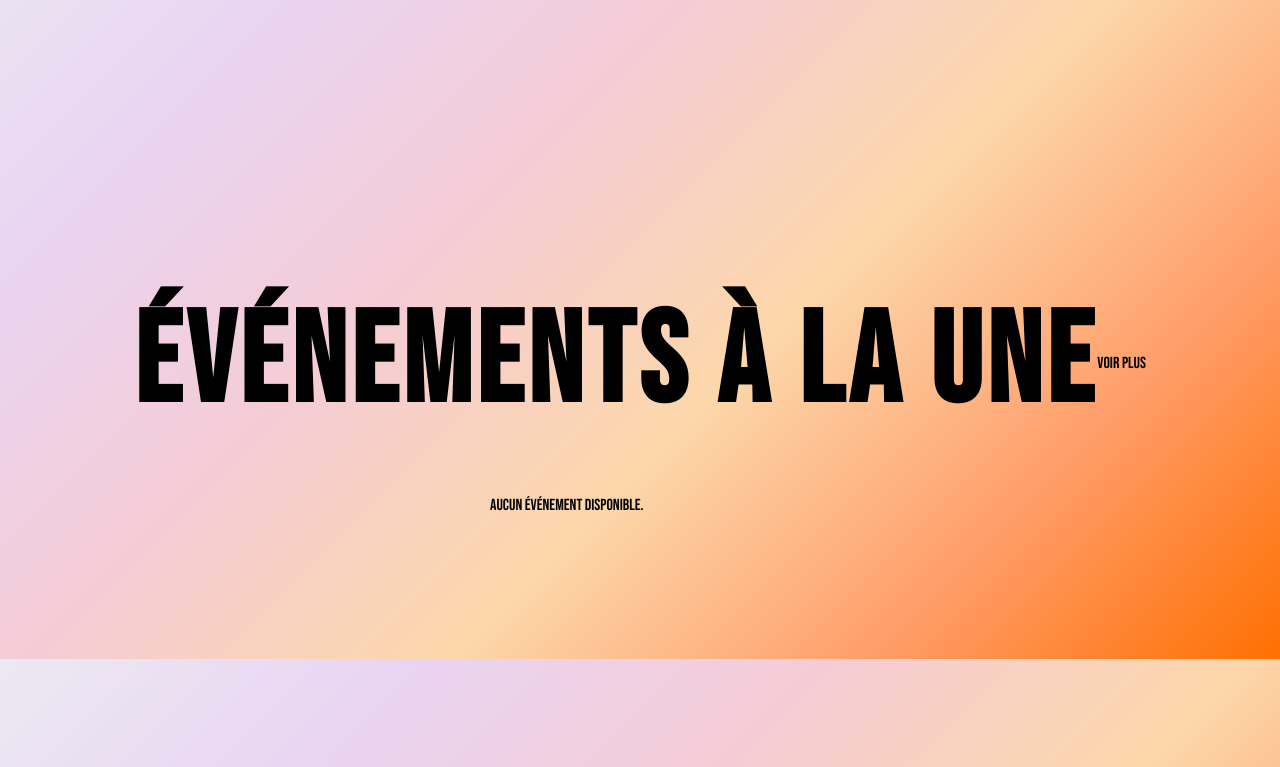
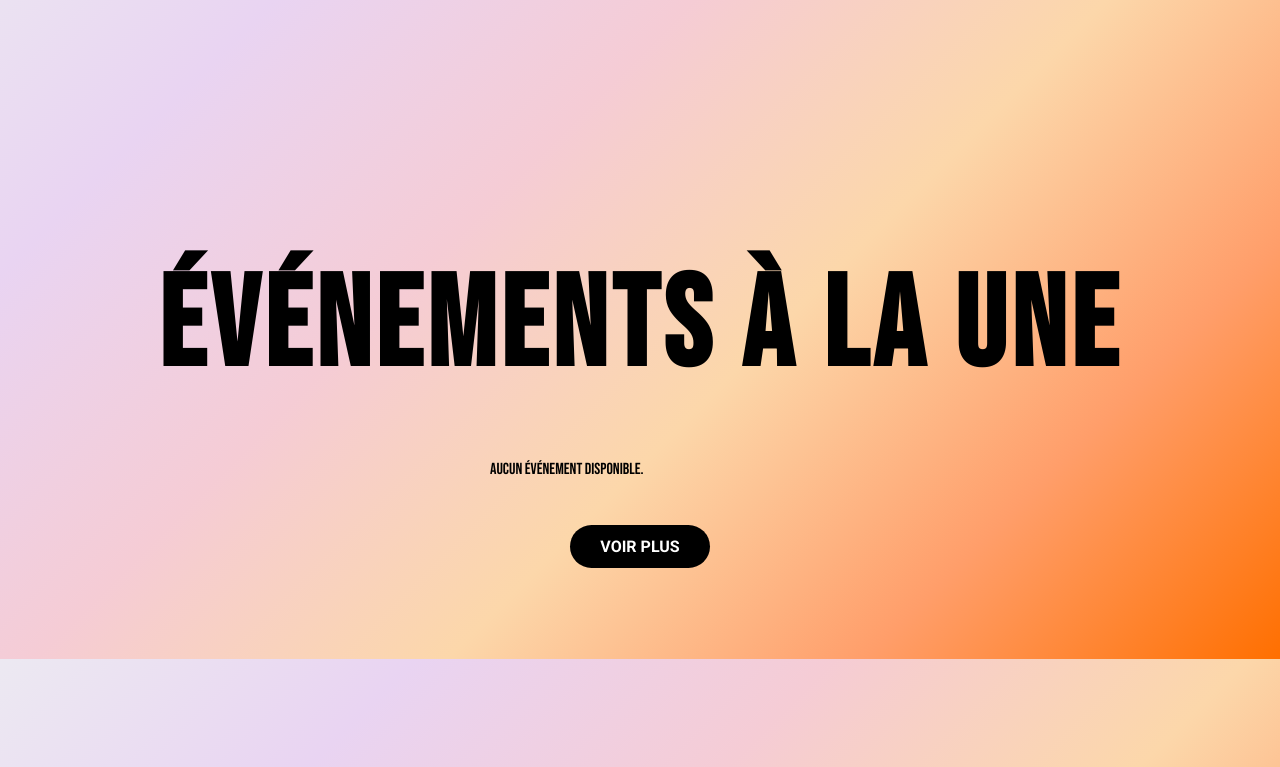
Before and after one commit to kuaix2/partyNextDoor, a PHP site: page /accueil.php in a window 1280 px wide. Shown: the part 941-1708 px from the top of the page. Run offline with PHP 8.4, Linux system fonts and the light colour scheme; the visitor is signed in with stand-in values (Sample User, id 1); data that the repository does not hold is empty.

Commit message:
changement css accueil

```diff
--- a/partyNextDoor/accueil.php
+++ b/partyNextDoor/accueil.php
@@ -68,7 +68,6 @@ include 'navigation/header.php';
     <section class="events" id="events">
         <div class="events-header">
             <h2>ÉVÉNEMENTS À LA UNE</h2>
-            <a href="tous-les-events.php" class="btn-voir-plus">Voir plus</a>
         </div>
         <div class="events-grid">
             <?php if (!empty($events)): ?>
@@ -94,6 +93,9 @@ include 'navigation/header.php';
                 <p>Aucun événement disponible.</p>
             <?php endif; ?>
         </div>
+        <div class="btn-wrapper">
+        <a href="tous-les-events.php" class="btn-see-more">Voir plus</a>
+    </div>
     </section>
 
      <!-- Deuxième section -->
--- a/partyNextDoor/css/accueil.css
+++ b/partyNextDoor/css/accueil.css
@@ -86,6 +86,7 @@ h3 {
     display: flex;
     flex-direction: column;
     justify-content: center; /* Centre verticalement les événements */
+    font-size: roboto;
 }
 
 .events-header {
@@ -111,6 +112,8 @@ h3 {
     overflow: hidden;
     transition: all 0.3s ease;
     border: 1px solid rgba(255, 255, 255, 0.3);
+    font-family: 'Roboto', sans-serif;
+
 }
 
 .event-card:hover {
@@ -156,12 +159,12 @@ h3 {
 }
 
 .tag {
-    background: rgba(245, 245, 245, 0.8);
+    background: rgba(175, 175, 175, 0.8);
     padding: 6px 12px;
     border-radius: 20px;
     font-size: 12px;
     font-weight: 500;
-    color: #666;
+    color: #595959;
 }
 
 .section-2 {
@@ -213,7 +216,7 @@ h3 {
 .section-3 {
     min-height: 100vh; /* Assure que la section occupe tout l'écran */
     margin: 0;
-    font-family: Arial, sans-serif;
+    font-family: 'Bebas Neue', sans-serif;
     display: flex;
     justify-content: center;
     align-items: center;
@@ -223,18 +226,18 @@ h3 {
 }
 
 .section-3 h1 {
-    font-size: 40px;
+    font-size: 70px;
     font-weight: bold;
     white-space: nowrap;
 }
 
 .section-3 h5 {
     margin: 0;
-    font-size: 25px;
+    font-size: 50px;
     color: #000000;
     text-align: center;
-    max-width: 900px;
-    margin: 20px auto;
+    max-width: 0px;
+    margin: 40px auto;
 }
 
 .section-3 .button {
@@ -249,10 +252,12 @@ h3 {
     text-decoration: none;
     cursor: pointer;
     transition: background-color 0.3s ease;
+    font-family: 'Roboto', sans-serif;
+
 }
 
 .section-3 .button:hover {
-    background-color: #efc1ff;
+    background-color: #fcd7aa;
 }
 
 a {
@@ -274,3 +279,38 @@ footer {
     margin: 0;
     padding: 10px 0;
 }
+.btn-wrapper {
+    display: flex;
+    justify-content: center;
+    margin-top: 20px;
+}
+
+.btn-wrapper {
+    display: flex;
+    justify-content: center;
+    margin-top: 30px;
+}
+
+.btn-see-more {
+    display: inline-block;
+    padding: 12px 30px;
+    font-size: 16px;
+    font-weight: bold;
+    color: #fff; /* Texte blanc */
+    background-color: #000; /* Fond noir */
+    border: none;
+    border-radius: 25px;
+    text-transform: uppercase;
+    text-align: center;
+    text-decoration: none;
+    cursor: pointer;
+    transition: all 0.3s ease;
+    font-family: 'Roboto', sans-serif;
+
+}
+
+.btn-see-more:hover {
+    background-color: #fff; /* Fond blanc */
+    color: #000; /* Texte noir */
+    border: 2px solid #000;
+}
--- a/partyNextDoor/php/connexion_verif.php
+++ b/partyNextDoor/php/connexion_verif.php
@@ -4,7 +4,7 @@ session_start(); // Démarre la session ici, avant tout code
 // Informations de connexion à la base de données
 $servername = "localhost";
 $username = "root";
-$password = "";
+$password = "root";
 $dbname = "bddpartynextdoor";
 
 // Connexion à la base de données
--- a/partyNextDoor/profil.php
+++ b/partyNextDoor/profil.php
@@ -13,7 +13,7 @@ $userId = $_SESSION['user_id']; // Récupérer l'ID de l'utilisateur depuis la s
 $host = 'localhost'; // Remplacez par votre hôte
 $dbname = 'bddpartynextdoor'; // Remplacez par le nom de votre base de données
 $username = 'root'; // Remplacez par votre nom d'utilisateur
-$password = ''; // Remplacez par votre mot de passe
+$password = 'root'; // Remplacez par votre mot de passe
 
 try {
     $pdo = new PDO("mysql:host=$host;dbname=$dbname", $username, $password);
```
